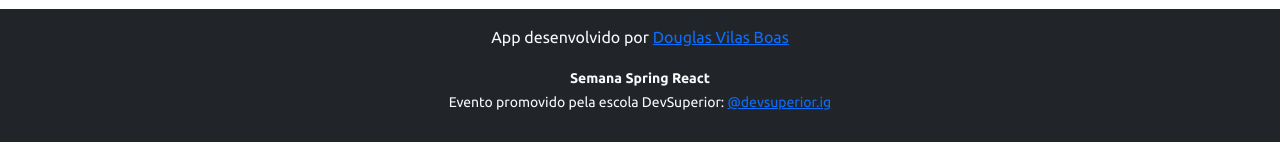
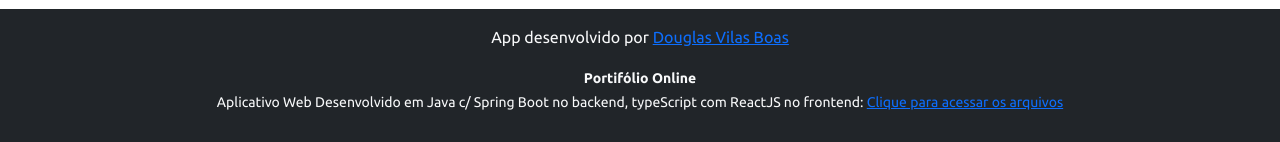
Before and after one commit to dvbhunter/projeto-sds3, a React (Create React App) app in the folder frontend/: page /dashboard in a window 1280 px wide. Shown: the part 655-797 px from the top of the page. Built offline with nearby package versions, Linux system fonts and the light colour scheme; no server answers.

Commit message:
atualizacao

```diff
--- a/frontend/src/components/Footer/index.tsx
+++ b/frontend/src/components/Footer/index.tsx
@@ -2,9 +2,9 @@ const Footer = () => {
     return (
         <footer className="footer mt-auto py-3 bg-dark">
             <div className="container">
-                <p className="text-light">App desenvolvido por <a href="https://github.com/dvbhunter" target="_blank" rel="noreferrer">Douglas Vilas Boas</a></p>
-                <p className="text-light"><small><strong>Semana Spring React</strong><br />
-                    Evento promovido pela escola DevSuperior: <a href="https://instagram.com/devsuperior.ig" target="_blank" rel="noreferrer">@devsuperior.ig</a></small></p>
+                <p className="text-light">App desenvolvido por <a href="https://www.linkedin.com/in/douglas-vilas-boas-36447753/?locale=pt_BR" target="_blank" rel="noreferrer">Douglas Vilas Boas</a></p>
+                <p className="text-light"><small><strong>Portifólio Online</strong><br />
+                    Aplicativo Web Desenvolvido em Java c/ Spring Boot no backend, typeScript com ReactJS no frontend: <a href="https://github.com/dvbhunter" target="_blank" rel="noreferrer">Clique para acessar os arquivos</a></small></p>
             </div>
         </footer>
     );
```
Also changed, not shown: frontend/src/assets/img/ds-dark.svg.
